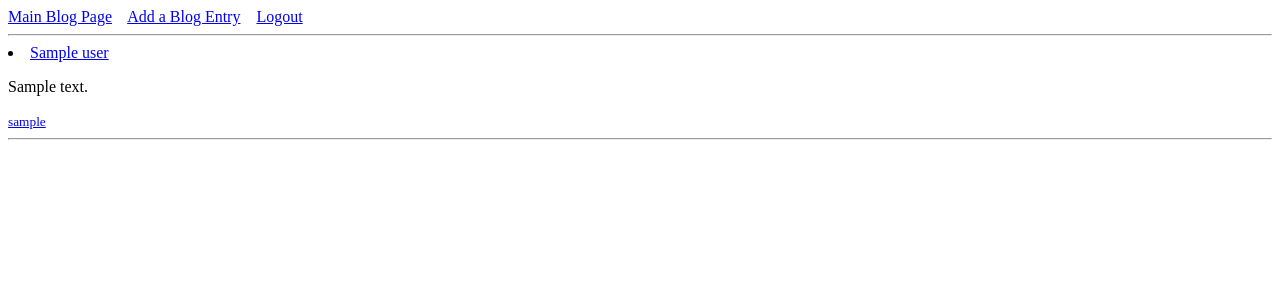
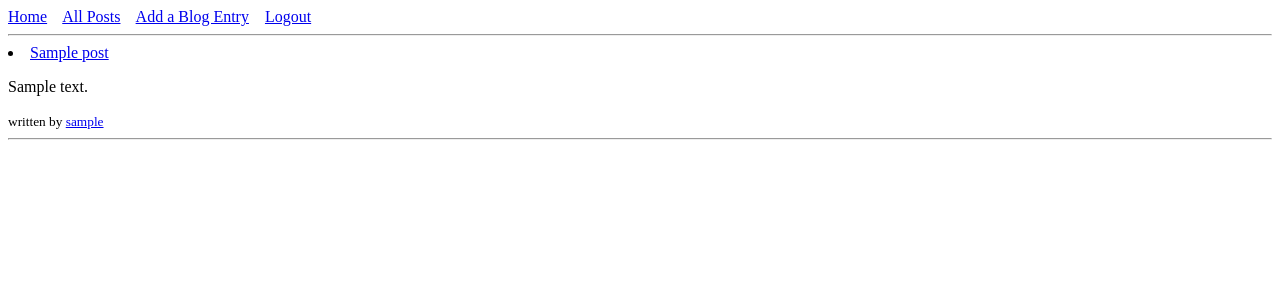
Before and after one commit to djeffries007/blogz, a Flask app: template templates/main-page.html in a window 1280 px wide. Shown: the top 300 px of the page. Run offline with Flask 2, Linux system fonts and the light colour scheme; the visitor is signed in with stand-in values (Sample User, id 1); tables that the repository leaves empty hold one stand-in row (values such as "Sample post"); the template is opened without the code that fills it: most values are stand-ins (such as "Sample title", 1, 10 or a date in 2020); data that the repository does not hold is empty.

Commit message:
added home route

```diff
--- a/main.py
+++ b/main.py
@@ -183,18 +183,18 @@ def logout():
 @app.route('/', methods=['POST', 'GET'])
 def index():
 
-    owner = User.query.filter_by(username=session['username']).first()
+    blog_id = request.args.get('id')
+    blog_username = request.args.get('username')
+    if blog_id:
+        blog = Blog.query.get(blog_id)
+        return render_template('viewpost.html', blog=blog)
+    if blog_username:
+        user = User.query.filter_by(username=blog_username).first()
+        blogs = Blog.query.filter_by(owner_id=user.id).all()
+        return render_template('main-page.html', blogs=blogs)
 
-    if request.method == 'POST':
-        user_name = request.form['user']
-        new_user = User(user_name, owner)
-        db.session.add(new_user)
-        db.session.commit()
-#should users be replaced with blogs?
-    blogs = User.query.filter_by(completed=False,owner=owner).all()
-    completed_blogs = User.query.filter_by(completed=True,owner=owner).all()
-    return render_template('index.html',title="Home!",
-        Blogs=blogs, completed_Blogs=completed_Blogs)
+    user = User.query.all()
+    return render_template("index.html", user=user)
 
 @app.route('/delete-user', methods=['POST'])
 def delete_user():
--- a/templates/base.html
+++ b/templates/base.html
@@ -10,7 +10,9 @@
     </head>
 <body>
     <div>
-        <a href="/blog">Main Blog Page</a>
+        <a href="/">Home</a>
+        &ensp;
+        <a href="/blog">All Posts</a>
         &ensp;
         <a href="/new-post">Add a Blog Entry</a>
         &ensp;
--- a/templates/main-page.html
+++ b/templates/main-page.html
@@ -7,7 +7,7 @@
 {% for post in blogs %}
 <li><a href="/blog?id={{post.id}}">{{post.title}}</a>
     <p>{{post.body}}</p>
-    <small><a href="/blog?username={{post.owner.username}}">{{ post.owner.username }}</a></small>
+    <small>written by <a href="/blog?username={{post.owner.username}}">{{ post.owner.username }}</a></small>
 
 </li>
 {% endfor %}
```
Also changed, not shown: templates/index.html (+6 -35 lines).
